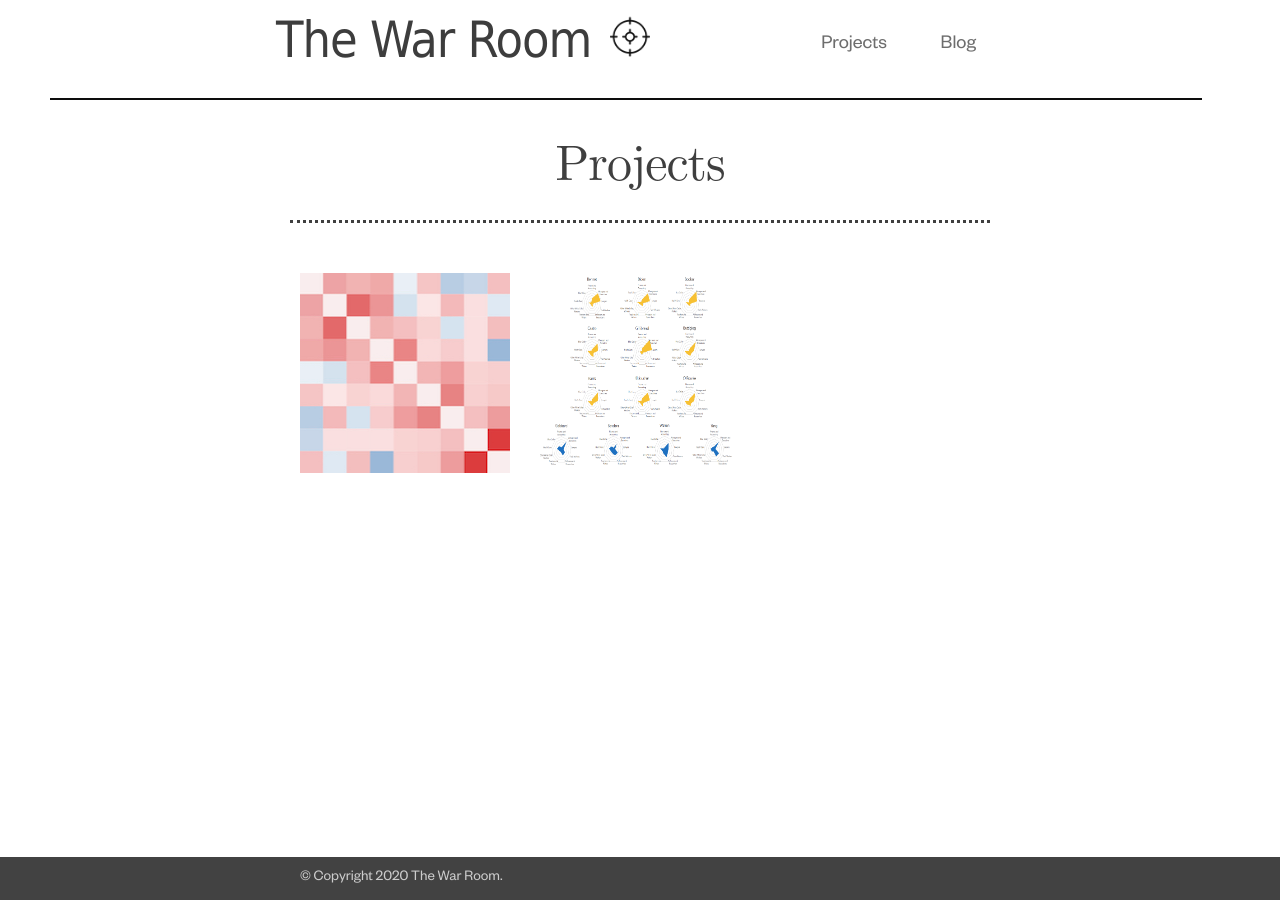
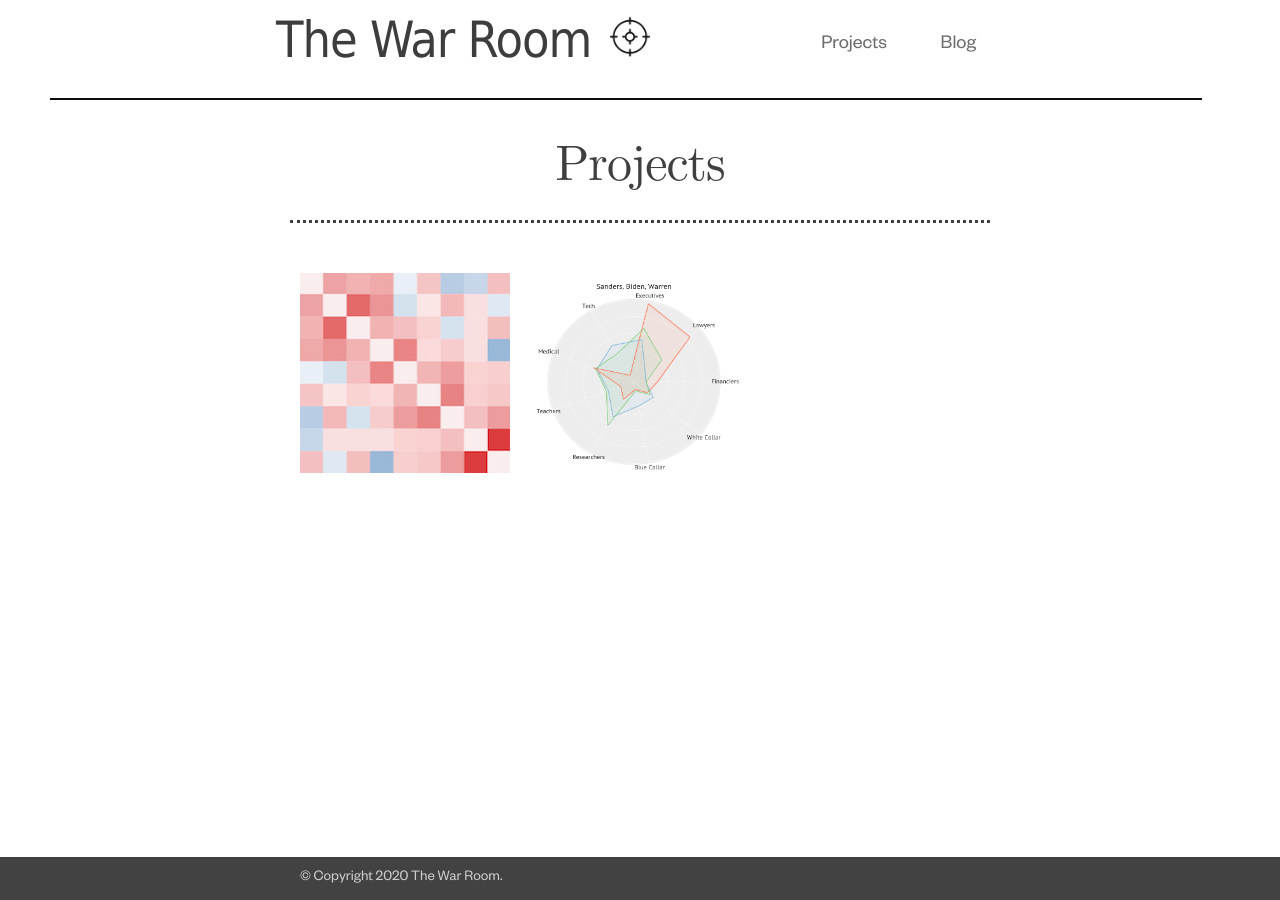
Before and after one commit to WarRoomCommand/warroomcommand.github.io, a Jekyll site: the page built from _pages/projects.md, in a window 1280 px wide. Built offline with Jekyll 4.4.1, drawn with Linux system fonts in a browser that asks for light colours; nearby versions of some CDN libraries.

Commit message:
Single radar update

```diff
--- a/_projects/donor_directions.markdown
+++ b/_projects/donor_directions.markdown
@@ -2,7 +2,8 @@
 layout: page
 title: Donor Directions
 description: Industries of donors to 2020 presidential campaigns
-img: /live_assets/img/dd_all_radars.png
+img: /live_assets/img/single_radar.png
+
 ---
 
 <div class="img center">
```
Also changed, not shown: live_assets/img/single_radar.png (added).
